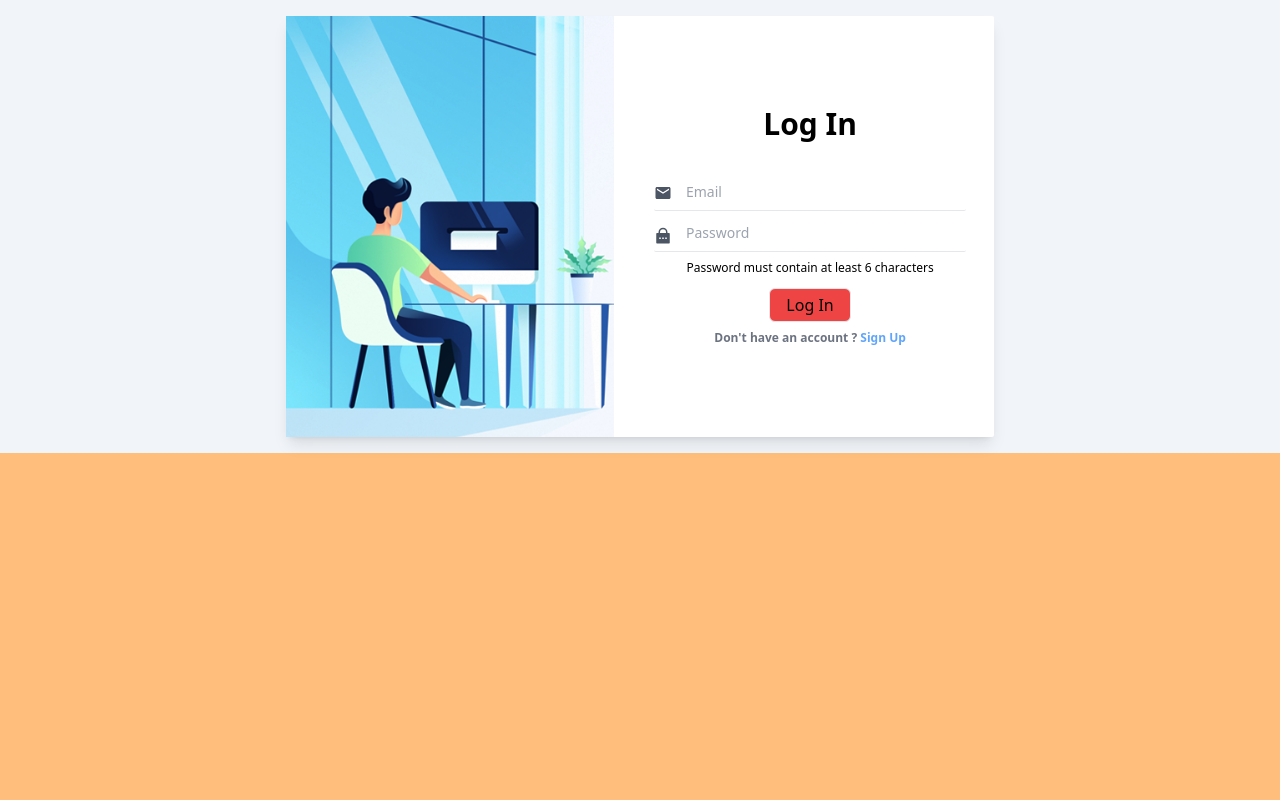
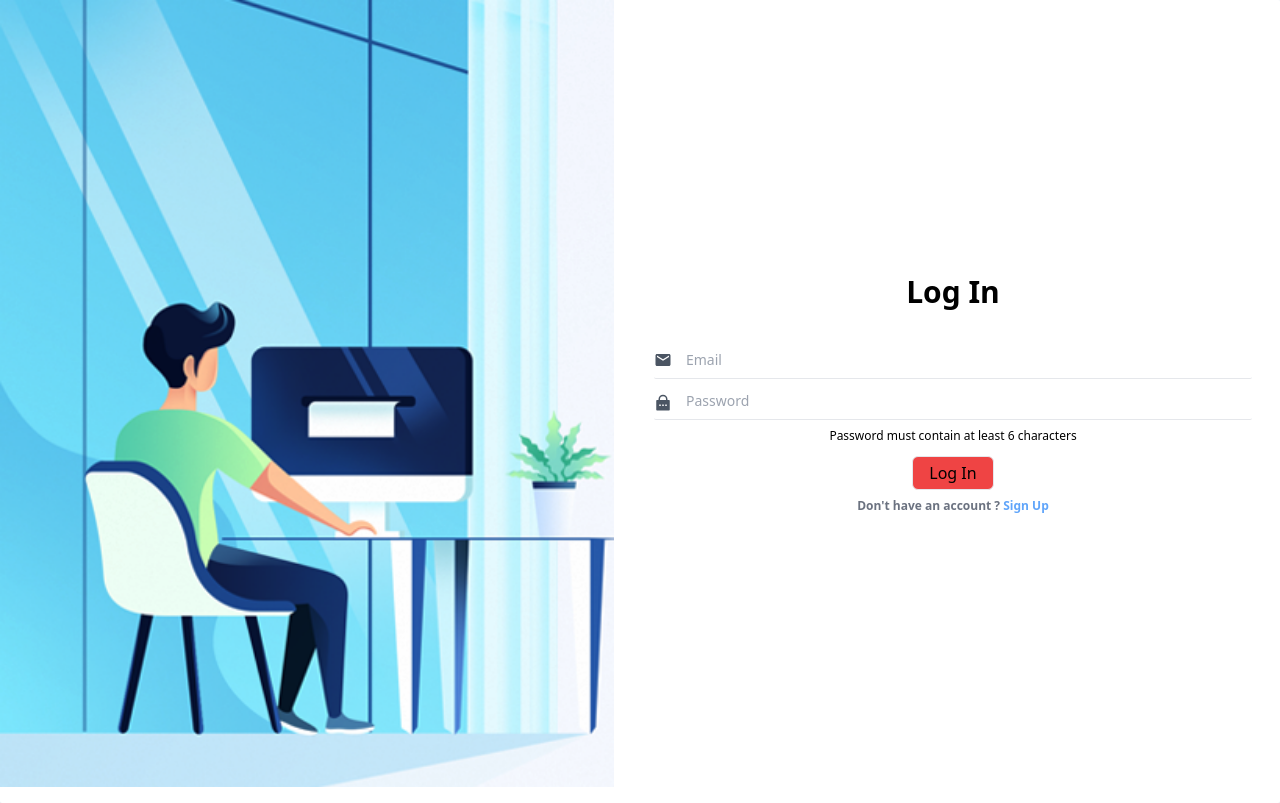
Before and after one commit to Su1207/destov_assignment, a React (Vite) app: page /auth in a window 1280 px wide. Built offline with nearby package versions, Linux system fonts and the light colour scheme; no server answers; the HTML template or start-up script is replaced by a standard one.

Commit message:
next commit

```diff
--- a/src/pages/Auth.jsx
+++ b/src/pages/Auth.jsx
@@ -71,9 +71,9 @@ const Auth = () => {
   };
 
   return (
-    <div className="flex items-center w-full justify-center bg-slate-100 py-4">
-      <div className="max-w-full rounded-sm shadow-lg bg-white xl:flex lg:flex md:flex sm:flex sm:gap-8 sm:pr-5 justify-center items-center gap-4">
-        <div className="flex-1">
+    <div className="flex items-center w-full justify-center min-h-screen bg-slate-100">
+      <div className="w-full rounded-sm shadow-lg bg-white xl:flex lg:flex md:flex sm:flex sm:gap-8 sm:pr-5 justify-center items-center gap-4">
+        <div className="flex-1 mb-4">
           <img src={Login} alt="" className="sm:h-full h-25 w-full" />
         </div>
         <div className="flex-1">
@@ -168,7 +168,7 @@ const Auth = () => {
             </form>
             <div>
               {!signUp ? (
-                <div className="">
+                <div className="mb-4">
                   <p className="text-xs font-semibold text-gray-500">
                     Don't have an account ?&nbsp;
                     <span
@@ -180,7 +180,7 @@ const Auth = () => {
                   </p>
                 </div>
               ) : (
-                <div className="para-btn">
+                <div className="mb-4">
                   <p className="text-xs font-semibold text-gray-500">
                     Already have an account ?&nbsp;
                     <span
```
